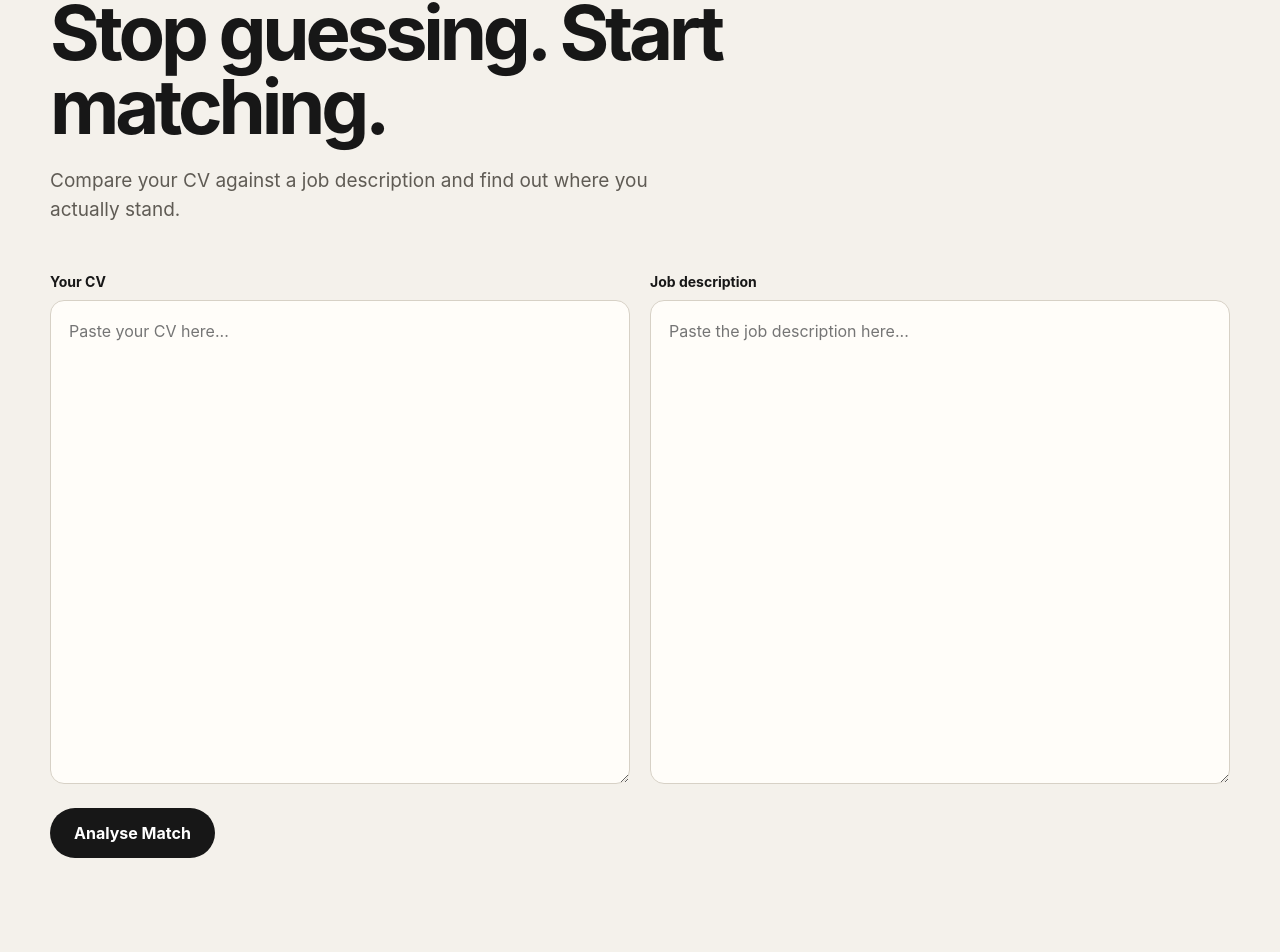
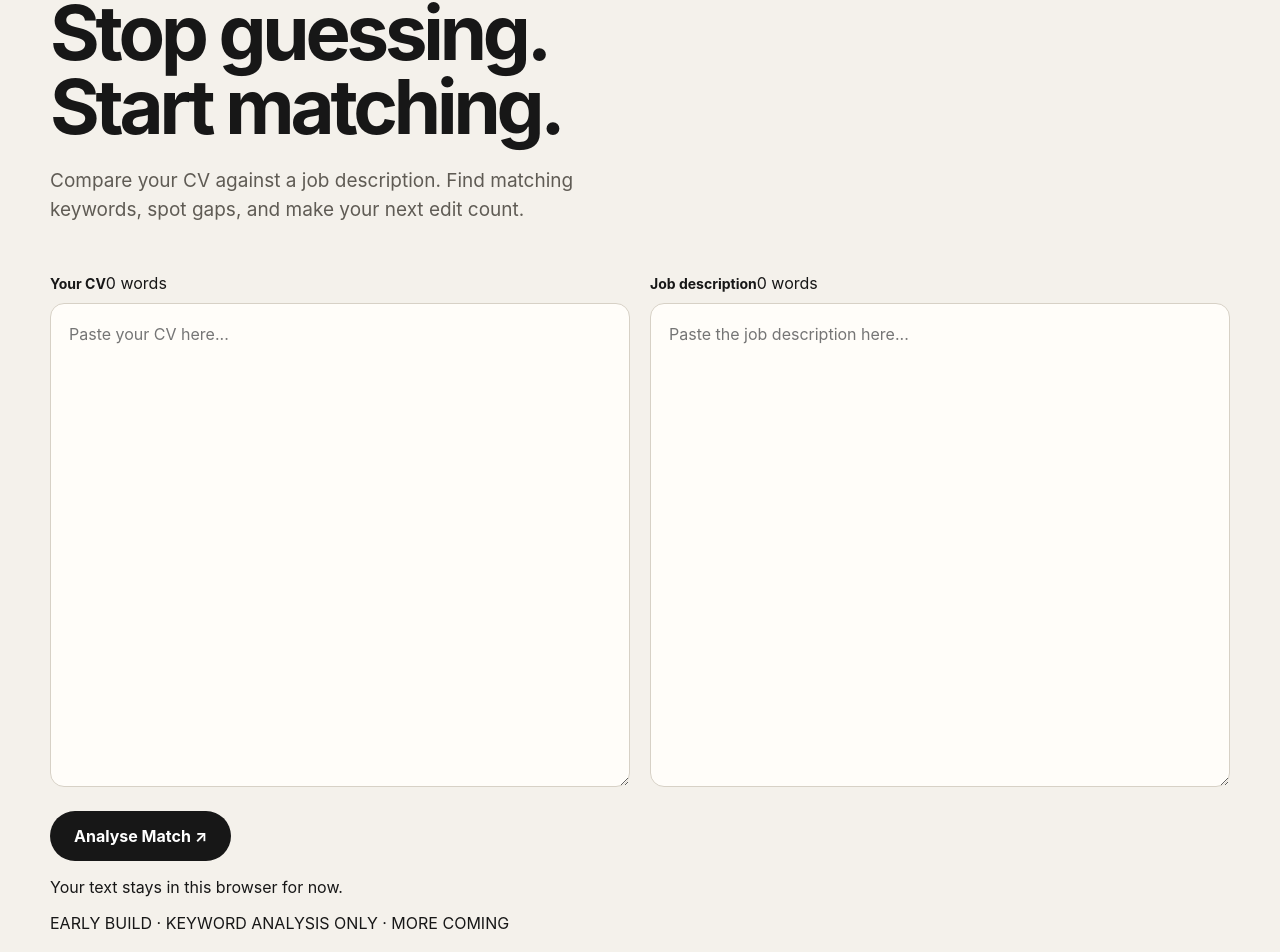
Before and after one commit to MaestroOps/job-application-assistant, a React (Vite) app: page / in a window 1280 px wide. Shown: the part 106-1058 px from the top of the page. Before the commit the page ends 1036 px from the top, so only its background shows below. Built offline with nearby package versions, Linux system fonts and the light colour scheme.

Commit message:
Add first-pass CV and job keyword analysis

```diff
--- a/src/App.jsx
+++ b/src/App.jsx
@@ -1,38 +1,148 @@
+import { useMemo, useState } from 'react'
+
+const STOP_WORDS = new Set([
+  'about','above','after','again','against','also','among','and','any','are','because',
+  'been','before','being','below','between','both','but','can','could','does','doing',
+  'during','each','few','for','from','further','had','has','have','having','here','how',
+  'into','its','itself','just','more','most','other','our','out','over','own','same',
+  'should','some','such','than','that','the','their','them','then','there','these','they',
+  'this','those','through','under','until','very','was','were','what','when','where','which',
+  'while','who','will','with','would','you','your','role','work','working','experience',
+  'years','year','required','requirements','responsibilities','skills','ability','strong'
+])
+
+function extractKeywords(text) {
+  const words = text.toLowerCase().match(/[a-z][a-z+#.-]{1,}/g) || []
+  const counts = new Map()
+  for (const word of words) {
+    const clean = word.replace(/^[.-]+|[.-]+$/g, '')
+    if (clean.length < 3 || STOP_WORDS.has(clean) || /^\d+$/.test(clean)) continue
+    counts.set(clean, (counts.get(clean) || 0) + 1)
+  }
+  return [...counts.entries()]
+    .sort((a, b) => b[1] - a[1] || a[0].localeCompare(b[0]))
+    .map(([word]) => word)
+}
+
+function analyse(cv, job) {
+  const cvText = cv.toLowerCase()
+  const keywords = extractKeywords(job).slice(0, 40)
+  const matched = keywords.filter((word) => cvText.includes(word))
+  const missing = keywords.filter((word) => !cvText.includes(word))
+  const score = keywords.length ? Math.round((matched.length / keywords.length) * 100) : 0
+  return { score, matched, missing, total: keywords.length }
+}
+
 function App() {
+  const [cv, setCv] = useState('')
+  const [job, setJob] = useState('')
+  const [result, setResult] = useState(null)
+  const [error, setError] = useState('')
+
+  const canAnalyse = cv.trim().length > 0 && job.trim().length > 0
+  const scoreLabel = useMemo(() => {
+    if (!result) return ''
+    if (result.score >= 70) return 'Strong keyword overlap'
+    if (result.score >= 40) return 'Some relevant overlap'
+    return 'Low keyword overlap'
+  }, [result])
+
+  function handleAnalyse() {
+    if (!cv.trim() || !job.trim()) {
+      setError('Paste both your CV and the job description first.')
+      setResult(null)
+      return
+    }
+    setError('')
+    setResult(analyse(cv, job))
+  }
+
   return (
     <main className="app">
       <section className="hero">
-        <p className="eyebrow">JOB APPLICATION ASSISTANT</p>
-        <h1>Stop guessing. Start matching.</h1>
+        <p className="eyebrow">JOB APPLICATION ASSISTANT / 01</p>
+        <h1>Stop guessing.<br />Start matching.</h1>
         <p className="subtitle">
-          Compare your CV against a job description and find out where you
-          actually stand.
+          Compare your CV against a job description. Find matching keywords,
+          spot gaps, and make your next edit count.
         </p>
       </section>
 
       <section className="workspace">
         <div className="panel">
-          <label htmlFor="cv">Your CV</label>
+          <div className="panel-heading">
+            <label htmlFor="cv">Your CV</label>
+            <span>{cv.trim() ? cv.trim().split(/\s+/).length : 0} words</span>
+          </div>
           <textarea
             id="cv"
+            value={cv}
+            onChange={(event) => setCv(event.target.value)}
             placeholder="Paste your CV here..."
             rows="18"
           />
         </div>
 
         <div className="panel">
-          <label htmlFor="job">Job description</label>
+          <div className="panel-heading">
+            <label htmlFor="job">Job description</label>
+            <span>{job.trim() ? job.trim().split(/\s+/).length : 0} words</span>
+          </div>
           <textarea
             id="job"
+            value={job}
+            onChange={(event) => setJob(event.target.value)}
             placeholder="Paste the job description here..."
             rows="18"
           />
         </div>
       </section>
 
-      <button className="analyse-button" type="button">
-        Analyse Match
-      </button>
+      <div className="action-row">
+        <button className="analyse-button" type="button" onClick={handleAnalyse}>
+          Analyse Match <span aria-hidden="true">↗</span>
+        </button>
+        <p className="privacy-note">Your text stays in this browser for now.</p>
+      </div>
+
+      {error && <p className="error-message" role="alert">{error}</p>}
+
+      {result && (
+        <section className="results" aria-live="polite">
+          <div className="results-top">
+            <div>
+              <p className="eyebrow">YOUR FIRST PASS</p>
+              <h2>{scoreLabel}</h2>
+              <p className="result-description">
+                {result.matched.length} of {result.total} extracted job keywords appear in your CV.
+              </p>
+            </div>
+            <div className="score" aria-label={`Keyword overlap ${result.score} percent`}>
+              <strong>{result.score}%</strong>
+              <span>overlap</span>
+            </div>
+          </div>
+          <p className="caveat">
+            This is a simple keyword comparison, not an AI judgement or a prediction of hiring success.
+            It can miss synonyms and context.
+          </p>
+          <div className="keyword-columns">
+            <div className="keyword-group">
+              <h3>Found in your CV <span>{result.matched.length}</span></h3>
+              {result.matched.length ? (
+                <div className="chips">{result.matched.map((word) => <span className="chip found" key={word}>{word}</span>)}</div>
+              ) : <p className="empty-state">No keyword matches yet.</p>}
+            </div>
+            <div className="keyword-group">
+              <h3>Potential gaps <span>{result.missing.length}</span></h3>
+              {result.missing.length ? (
+                <div className="chips">{result.missing.map((word) => <span className="chip missing" key={word}>{word}</span>)}</div>
+              ) : <p className="empty-state">No gaps in this keyword pass.</p>}
+            </div>
+          </div>
+        </section>
+      )}
+      <footer>EARLY BUILD · KEYWORD ANALYSIS ONLY · MORE COMING</footer>
     </main>
   )
 }
```
